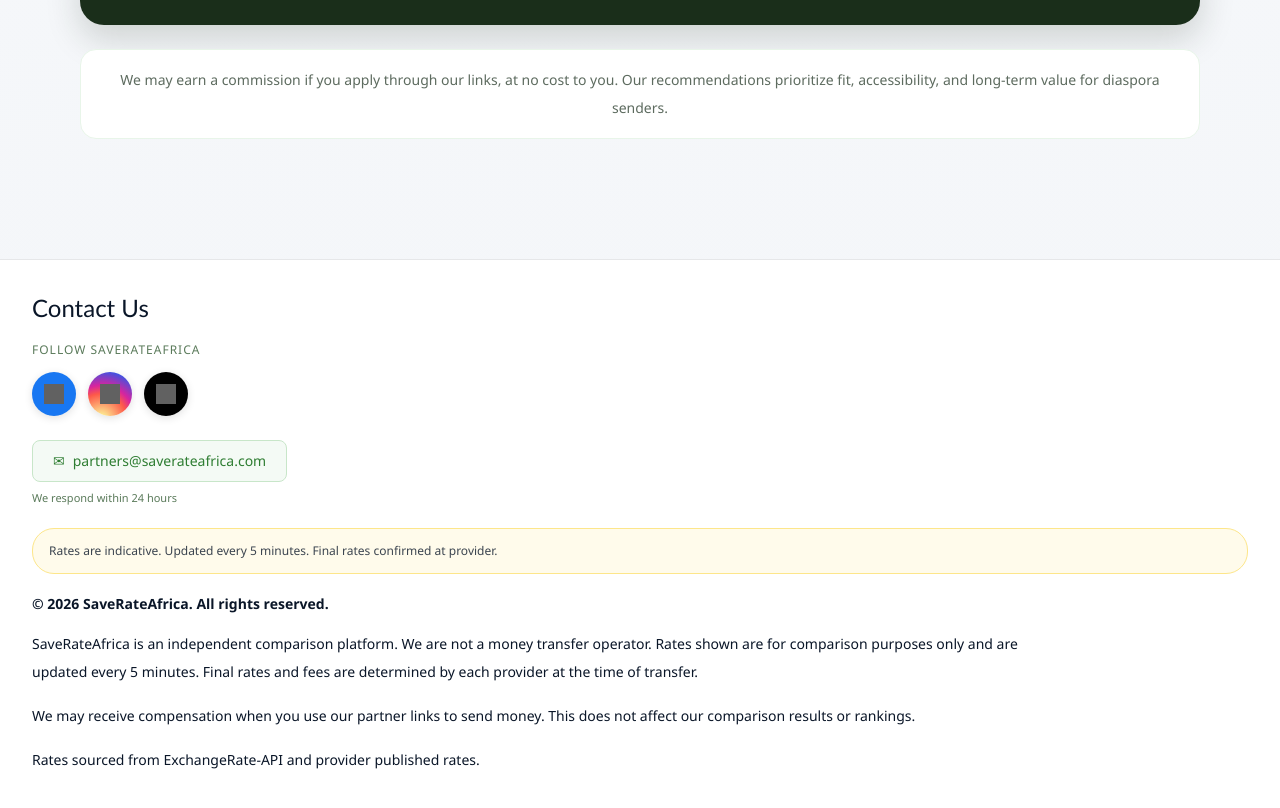
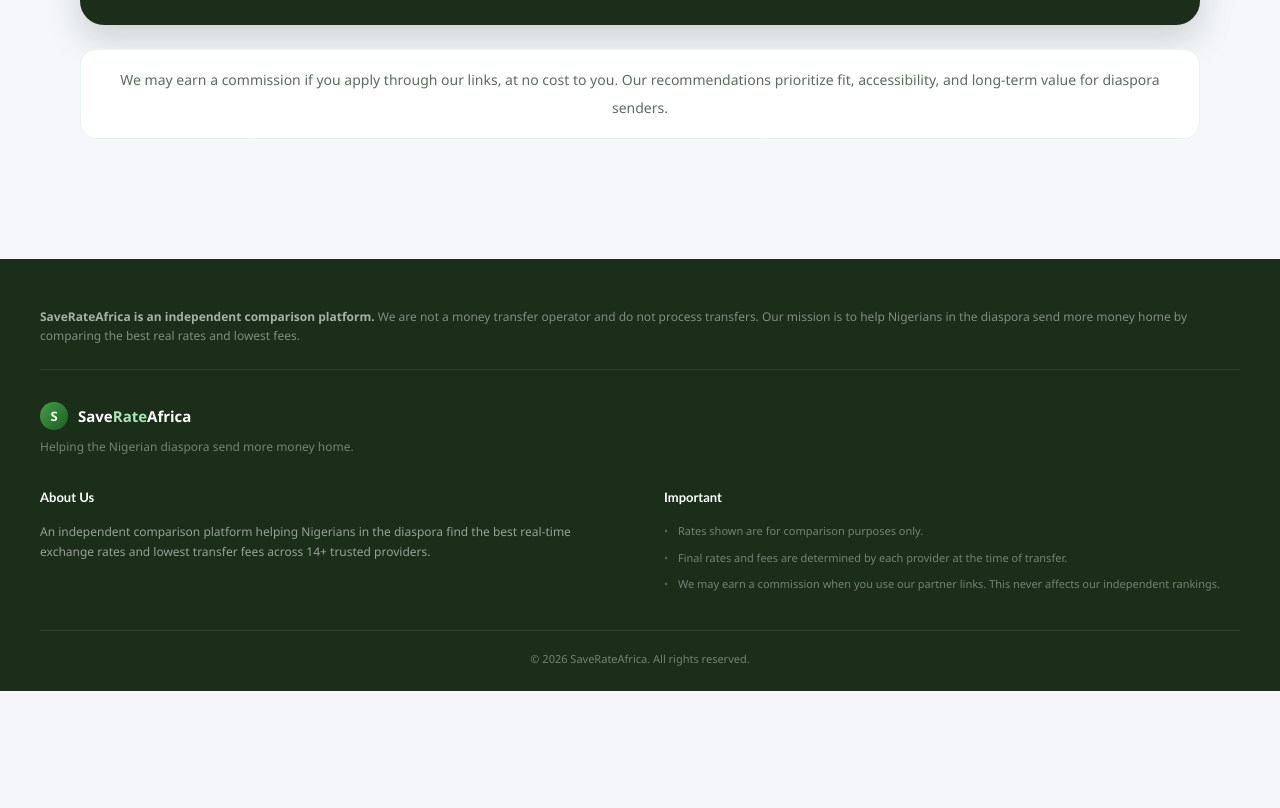
Before and after one commit to Chinenyeonukogu/SaveRateAfrica, a Next.js app: page /credit-cards in a window 1280 px wide. Shown: the part 2889-3697 px from the top of the page. After the commit the page ends 3580 px from the top, so only its background shows below. Built offline with nearby package versions, Linux system fonts and the light colour scheme; grey boxes are pictures that could not be loaded.

Commit message:
Replace site footer layout

```diff
--- a/components/SiteFooter.tsx
+++ b/components/SiteFooter.tsx
@@ -1,112 +1,66 @@
-import type { CSSProperties } from "react";
-
 export function SiteFooter() {
-  const socialLinks: Array<{
-    alt: string;
-    bgClassName?: string;
-    href: string;
-    iconSrc: string;
-    style?: CSSProperties;
-  }> = [
-    {
-      alt: "Facebook",
-      bgClassName: "bg-[#1877F2]",
-      href: "https://www.facebook.com/saverateafrica",
-      iconSrc:
-        "https://cdn.jsdelivr.net/npm/simple-icons@latest/icons/facebook.svg"
-    },
-    {
-      alt: "Instagram",
-      href: "https://www.instagram.com/saverateafrica",
-      iconSrc:
-        "https://cdn.jsdelivr.net/npm/simple-icons@latest/icons/instagram.svg",
-      style: {
-        background:
-          "radial-gradient(circle at 30% 107%, #fdf497 0%, #fdf497 5%, #fd5949 45%, #d6249f 60%, #285AEB 90%)"
-      }
-    },
-    {
-      alt: "TikTok",
-      bgClassName: "bg-black",
-      href: "https://www.tiktok.com/@saverateafrica",
-      iconSrc:
-        "https://cdn.jsdelivr.net/npm/simple-icons@latest/icons/tiktok.svg"
-    }
+  const importantItems = [
+    "Rates shown are for comparison purposes only.",
+    "Final rates and fees are determined by each provider at the time of transfer.",
+    "We may earn a commission when you use our partner links. This never affects our independent rankings."
   ] as const;
 
   return (
     <section id="contact" className="scroll-mt-24">
-      <footer className="border-t border-brand-navy/10 bg-white px-4 py-8 text-sm text-brand-navy/72 sm:px-6 lg:px-8">
-        <div className="mx-auto max-w-7xl space-y-5 pb-24 md:pb-4">
-          <div className="space-y-4">
-            <h2 className="text-2xl font-heading text-brand-navy">Contact Us</h2>
+      <footer className="bg-[#1a2e1a] px-5 pb-5 pt-8 text-[rgba(255,255,255,0.7)] min-[600px]:px-7 min-[600px]:pb-5 min-[600px]:pt-10 lg:px-10 lg:pb-6 lg:pt-12">
+        <div className="mx-auto max-w-[1200px]">
+          <div className="mb-8 border-b border-[rgba(255,255,255,0.08)] pb-6 text-[12px] font-medium leading-[1.6] text-[rgba(255,255,255,0.45)]">
+            <strong className="font-semibold text-[rgba(255,255,255,0.62)]">
+              SaveRateAfrica is an independent comparison platform.
+            </strong>{" "}
+            We are not a money transfer operator and do not process transfers. Our
+            mission is to help Nigerians in the diaspora send more money home by
+            comparing the best real rates and lowest fees.
+          </div>
+
+          <div className="mb-8">
+            <div className="flex items-center gap-[10px]">
+              <span className="flex h-7 w-7 items-center justify-center rounded-full bg-[linear-gradient(135deg,#43a047,#1b5e20)] text-[13px] font-bold text-white">
+                S
+              </span>
+              <span className="text-[15px] font-bold text-white">
+                Save<span className="text-[#a8e6b8]">Rate</span>Africa
+              </span>
+            </div>
+
+            <p className="mt-2 text-[12px] text-[rgba(255,255,255,0.40)]">
+              Helping the Nigerian diaspora send more money home.
+            </p>
+          </div>
+
+          <div className="mb-9 grid grid-cols-1 gap-7 min-[600px]:grid-cols-2 min-[600px]:gap-7 lg:gap-12">
+            <div>
+              <h2 className="mb-[14px] text-[13px] font-semibold text-white">About Us</h2>
+              <p className="text-[12px] leading-[1.7] text-[rgba(255,255,255,0.55)]">
+                An independent comparison platform helping Nigerians in the
+                diaspora find the best real-time exchange rates and lowest transfer
+                fees across 14+ trusted providers.
+              </p>
+            </div>
 
             <div>
-              <p className="mb-3 text-[12px] uppercase tracking-[1px] text-[#5a7a5a]">
-                Follow SaveRateAfrica
-              </p>
-
-              <div className="mb-6 flex flex-wrap items-center gap-3">
-                {socialLinks.map((link) => (
-                  <a
-                    key={link.alt}
-                    aria-label={link.alt}
-                    className={`flex h-11 w-11 items-center justify-center rounded-full text-white no-underline shadow-[0_2px_8px_rgba(0,0,0,0.12)] transition-[transform,box-shadow] duration-200 hover:scale-110 hover:shadow-[0_4px_12px_rgba(0,0,0,0.15)] ${link.bgClassName ?? ""}`}
-                    href={link.href}
-                    rel="noopener noreferrer"
-                    style={link.style}
-                    target="_blank"
+              <h2 className="mb-[14px] text-[13px] font-semibold text-white">Important</h2>
+              <ul className="space-y-2">
+                {importantItems.map((item) => (
+                  <li
+                    key={item}
+                    className="relative pl-[14px] text-[11px] leading-[1.7] text-[rgba(255,255,255,0.40)] before:absolute before:left-0 before:top-0 before:text-[rgba(255,255,255,0.25)] before:content-['•']"
                   >
-                    <img
-                      alt={link.alt}
-                      className="h-5 w-5 invert"
-                      height="20"
-                      src={link.iconSrc}
-                      width="20"
-                    />
-                  </a>
+                    {item}
+                  </li>
                 ))}
-              </div>
-
-              <div>
-                <a
-                  className="inline-flex items-center gap-2 rounded-[8px] border border-[#c8e6c9] bg-[#f4faf5] px-5 py-2.5 text-[14px] font-medium text-[#2e7d32] no-underline transition-[background-color,border-color] duration-200 hover:border-[#2e7d32] hover:bg-[#e8f5e9]"
-                  href="mailto:partners@saverateafrica.com"
-                >
-                  <span aria-hidden="true">✉</span>
-                  <span>partners@saverateafrica.com</span>
-                </a>
-                <p className="mt-1.5 text-[11px] text-[#5a7a5a]">
-                  We respond within 24 hours
-                </p>
-              </div>
+              </ul>
             </div>
           </div>
 
-          <div className="rounded-[22px] border border-amber-200 bg-amber-50 px-4 py-3 text-xs font-medium leading-5 text-brand-navy/80">
-            Rates are indicative. Updated every 5 minutes. Final rates confirmed at
-            provider.
-          </div>
-
-          <div className="space-y-4">
-            <p className="font-semibold text-brand-navy">
+          <div className="flex items-center justify-center border-t border-[rgba(255,255,255,0.1)] pt-5">
+            <p className="text-center text-[11px] text-[rgba(255,255,255,0.40)]">
               © 2026 SaveRateAfrica. All rights reserved.
-            </p>
-
-            <p className="max-w-5xl leading-7">
-              SaveRateAfrica is an independent comparison platform. We are not a
-              money transfer operator. Rates shown are for comparison purposes only
-              and are updated every 5 minutes. Final rates and fees are determined
-              by each provider at the time of transfer.
-            </p>
-
-            <p className="max-w-5xl leading-7">
-              We may receive compensation when you use our partner links to send
-              money. This does not affect our comparison results or rankings.
-            </p>
-
-            <p className="max-w-5xl leading-7">
-              Rates sourced from ExchangeRate-API and provider published rates.
             </p>
           </div>
         </div>
```
